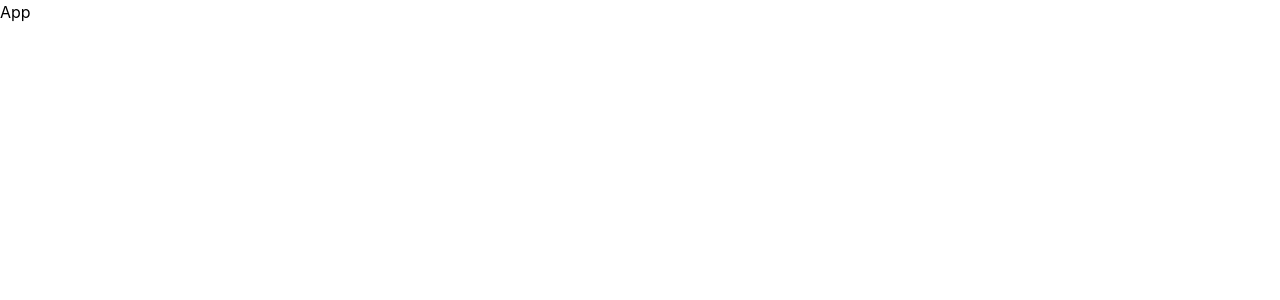
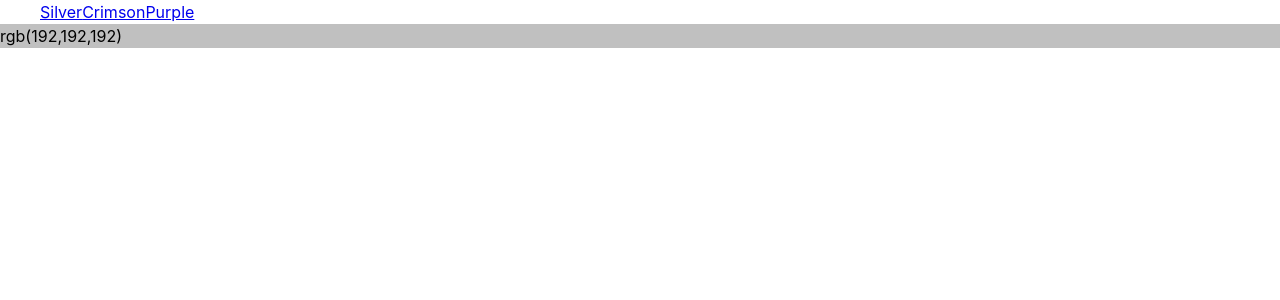
Before and after one commit to alchemy-adv-fullstack/adv-fullstack-react-color-router-live-demo, a React (Create React App) app: page /rgb/192/192/192 in a window 1280 px wide. Shown: the top 300 px of the page. Built offline with nearby package versions, Linux system fonts and the light colour scheme.

Commit message:
color change functionality with routes

```diff
--- a/src/App.js
+++ b/src/App.js
@@ -1,7 +1,55 @@
 import './App.css';
+import {
+  Link,
+  Redirect,
+  BrowserRouter as Router,
+  useParams,
+  Switch,
+  Route,
+} from 'react-router-dom';
+
+function RGB() {
+  const { r, g, b } = useParams();
+
+  return (
+    <div className="fill" style={{ background: `rgb(${r}, ${g}, ${b})` }}>
+      <p>{`rgb(${r},${g},${b})`}</p>
+    </div>
+  );
+}
+
+function ScreenColor() {
+  return (
+    <div>
+      <Switch>
+        <Route exact path="/rgb/:r/:g/:b">
+          <RGB />
+        </Route>
+        <Route path="*">
+          <h1>Route not Found!</h1>
+        </Route>
+      </Switch>
+    </div>
+  );
+}
 
 function App() {
-  return <div>App</div>;
+  return (
+    <Router>
+      <header>
+        <Route exact path="/">
+          <Redirect to="/rgb/192/192/192" />
+        </Route>
+        <ul>
+          <Link to="/rgb/192/192/192">Silver</Link>
+          <Link to="/rgb/220/20/60">Crimson</Link>
+          <Link to="/rgb/147/112/219">Purple</Link>
+        </ul>
+      </header>
+
+      <ScreenColor />
+    </Router>
+  );
 }
 
 export default App;
```
